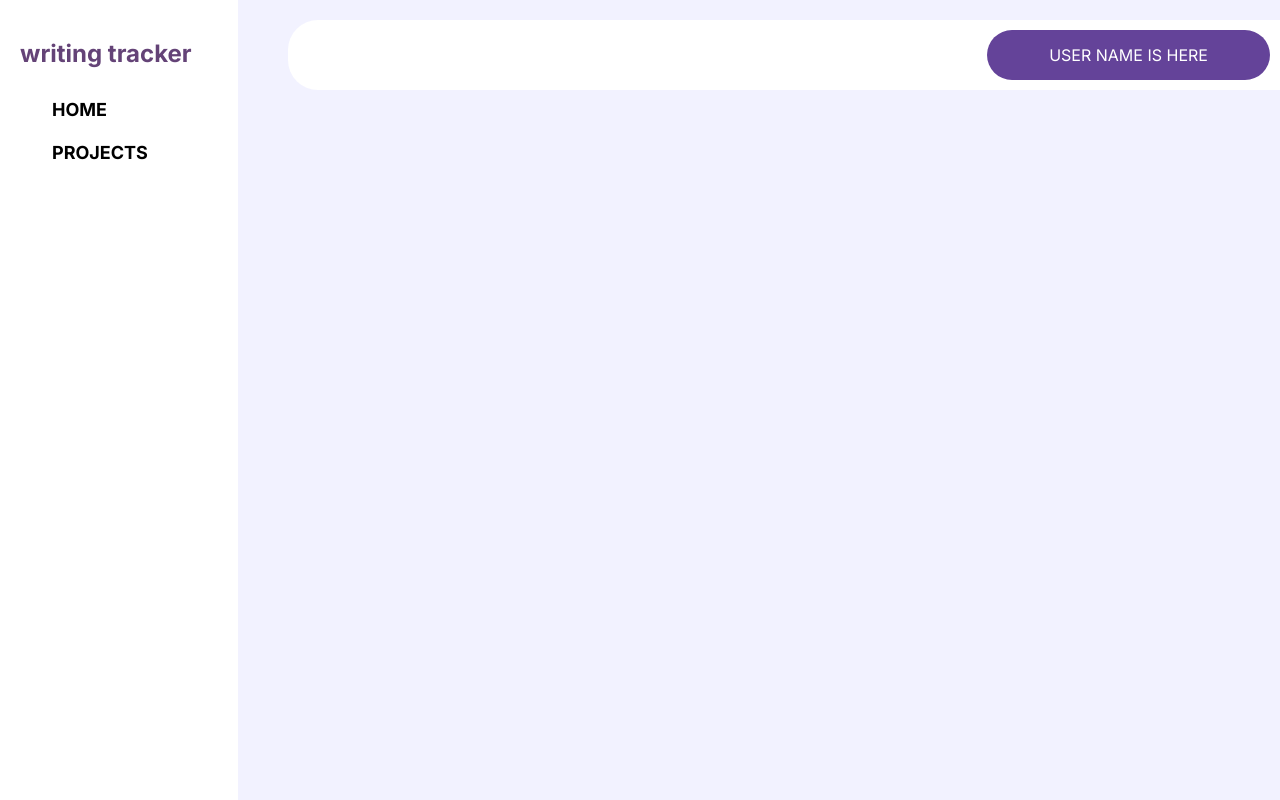
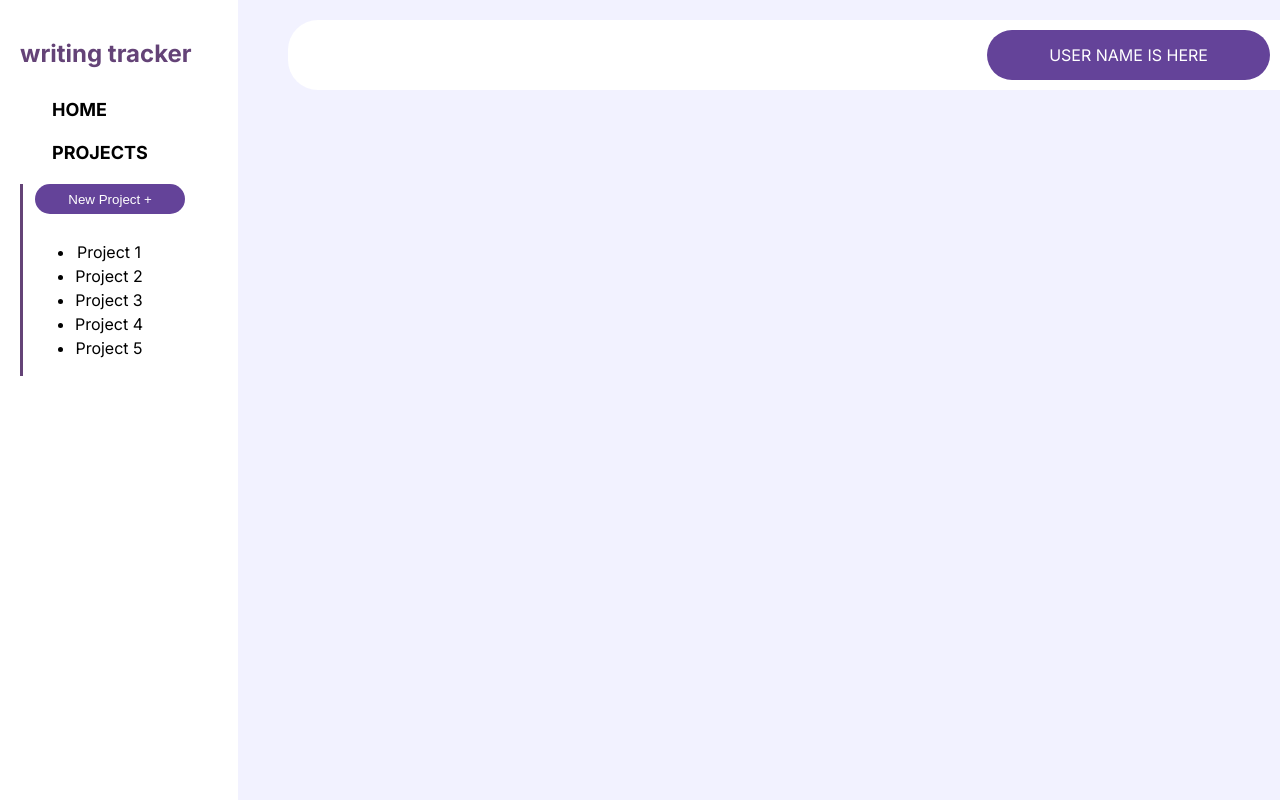
Before and after one commit to ailunshi/tracker, a React (Vite) app in the folder frontend/: page /dashboard in a window 1280 px wide. Built offline with nearby package versions, Linux system fonts and the light colour scheme; no server answers.

Commit message:
Add to dashboard display design; started creating a Projects model

```diff
--- a/frontend/src/App.css
+++ b/frontend/src/App.css
@@ -133,6 +133,22 @@ body {
   padding: 10px;
 }
 
+.dropdown-container {
+  border-left: 3px solid var(--mulberry);
+  margin-top: 10px;
+  padding-left: 12px;
+  display: flex;
+  flex-direction: column;
+  align-items: flex-start;
+}
+
+.project-list {
+  margin-top: 10px;
+  display: flex;
+  flex-direction: column;
+  gap: 4px;
+}
+
 .profile-header {
   background-color: var(--smoked-verbena);
   display: flex;
@@ -192,6 +208,7 @@ body {
   outline: none;
   box-shadow: none;
   border-style: solid;
+  border: none;
 }
 
 .button-big {
@@ -213,6 +230,12 @@ body {
   font-size: 24px;
   font-weight: 500;
   border-radius: 15px;
+}
+
+.button-new-project {
+  border-radius: 15px;
+  height: 30px;
+  width: 150px;
 }
 
 .sidebar a {
--- a/frontend/src/pages/dashboard.jsx
+++ b/frontend/src/pages/dashboard.jsx
@@ -1,4 +1,4 @@
-
+import { useState } from 'react';
 
 const Dashboard = () => {
     return (
@@ -9,11 +9,28 @@ const Dashboard = () => {
                 <h1 className="home-logo">writing tracker</h1>
 
                 <a href="#">HOME</a>
+
                 <a href="#">PROJECTS</a>
+
+                <div className="dropdown-container">
+                    <button className="button button-new-project">New Project +</button>
+
+                    <div className="project-list">
+                        <ul>
+                            <li>Project 1</li>
+                            <li>Project 2</li>
+                            <li>Project 3</li>
+                            <li>Project 4</li>
+                            <li>Project 5</li>
+                        </ul>
+                    </div>
+
+                </div>
                     {/* need a dropdown for individual projects
 
                     this would need to be a model with ORM to writing sessions
                     (ie. one project can have multiple sessions)*/}
+
 
             </div>
 
```
Also changed, not shown: 1 other file (tests, documents, lock files or other folders).
